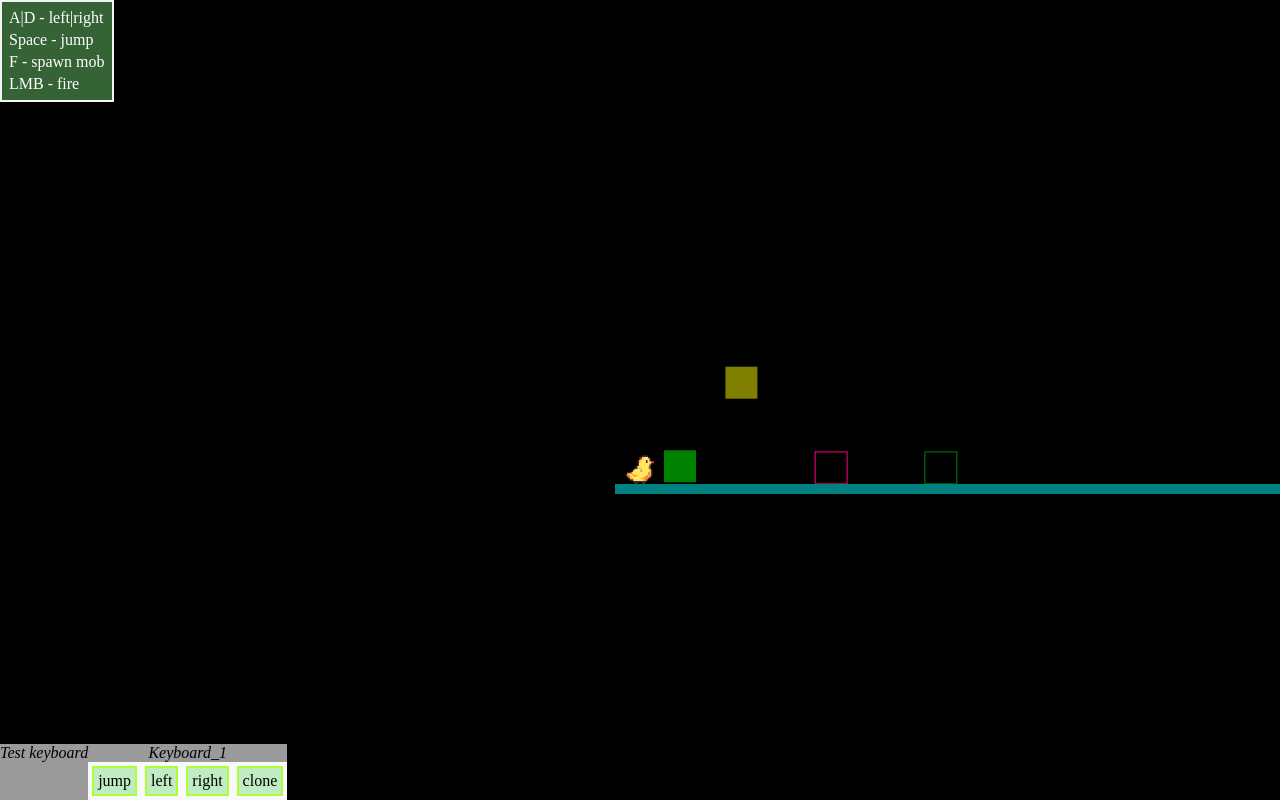
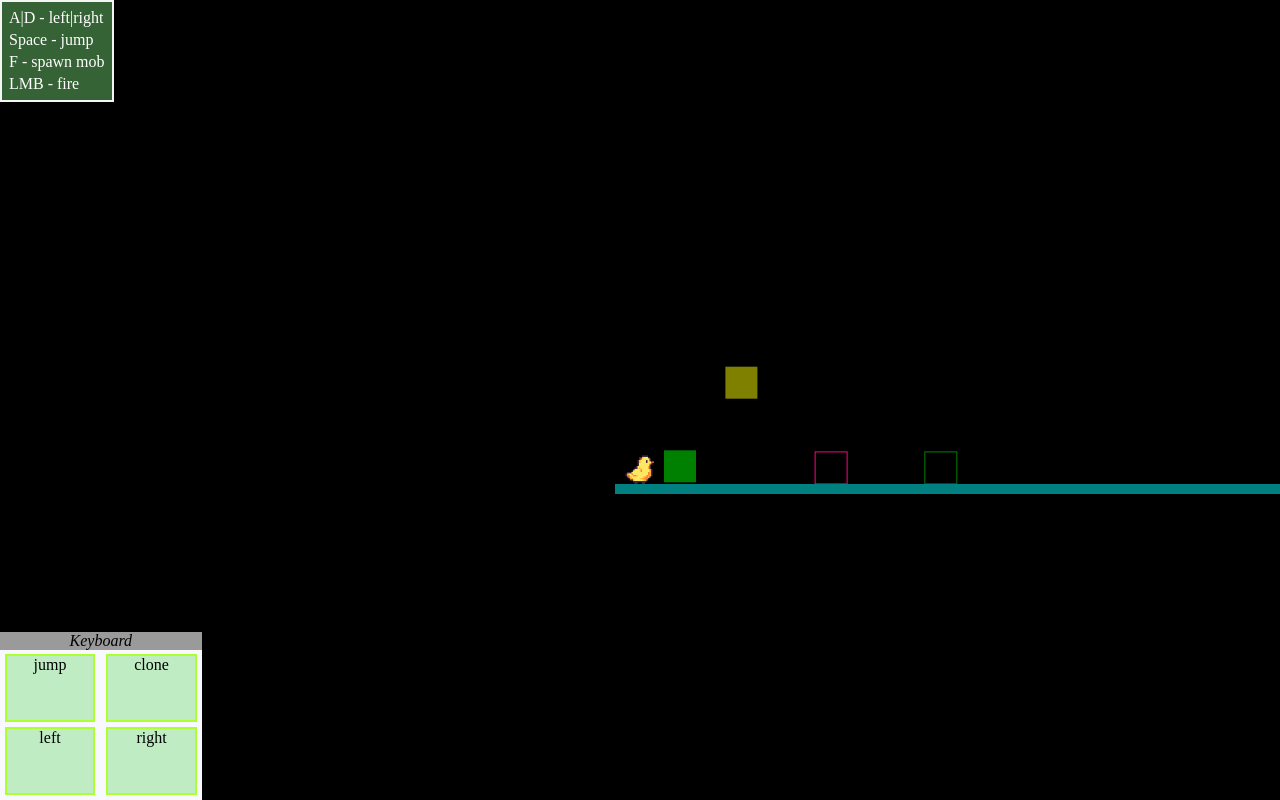
Before and after one commit to RobolabGs2/test-io, a website: page index.html in a window 1280 px wide. Drawn offline with Linux system fonts and the light colour scheme.

Commit message:
Keyboard style and touch events

```diff
--- a/index.html
+++ b/index.html
@@ -36,9 +36,6 @@
             </section>
         </header>
         <section id="keyboard">
-            <div class="keyboard">
-                <header>Test keyboard</header>
-            </div>
         </section>
         <section id="camera">
             <canvas id="main"></canvas>
--- a/static/css/style.css
+++ b/static/css/style.css
@@ -27,6 +27,10 @@ canvas {
 body {
     height: 100vh;
     border: 0;
+    -moz-user-select: none;
+    -khtml-user-select: none;
+    -webkit-user-select: none;
+    user-select: none;
 }
 
 .disable {
@@ -53,6 +57,11 @@ body {
 .keys {
     background-color: ghostwhite;
     display: flex;
+    width: 12em;
+    flex-direction: row;
+    justify-content: space-between;
+    flex-wrap: wrap;
+    padding: 0 0.3em 0.3em 0.3em;
 }
 
 .keyboard > header {
@@ -64,6 +73,7 @@ body {
     border: 2px solid greenyellow;
     background-color: var(--background);
     text-align: center;
-    margin: 4px;
-    padding: 4px;
+    width: 45%;
+    margin-top: 0.3em;
+    height: 4em;
 }
--- a/static/js/input.js
+++ b/static/js/input.js
@@ -3,13 +3,13 @@ var Actions;
 (function (Actions) {
     Actions[Actions["wtf"] = 0] = "wtf";
     Actions[Actions["jump"] = 1] = "jump";
-    Actions[Actions["left"] = 2] = "left";
-    Actions[Actions["right"] = 3] = "right";
-    Actions[Actions["up"] = 4] = "up";
-    Actions[Actions["down"] = 5] = "down";
-    Actions[Actions["clone"] = 6] = "clone";
-    Actions[Actions["zoom"] = 7] = "zoom";
-    Actions[Actions["unzoom"] = 8] = "unzoom";
+    Actions[Actions["up"] = 2] = "up";
+    Actions[Actions["down"] = 3] = "down";
+    Actions[Actions["clone"] = 4] = "clone";
+    Actions[Actions["zoom"] = 5] = "zoom";
+    Actions[Actions["unzoom"] = 6] = "unzoom";
+    Actions[Actions["left"] = 7] = "left";
+    Actions[Actions["right"] = 8] = "right";
     Actions[Actions["COUNT"] = 9] = "COUNT";
 })(Actions || (Actions = {}));
 class InputDevices {
@@ -21,7 +21,7 @@ class InputDevices {
         this.keyboard = new Keyboard();
         let html = document.createElement('div');
         html.classList.add('keyboard');
-        html.innerHTML = `<header>${"Keyboard_1"}</header>`;
+        html.innerHTML = `<header>${"Keyboard"}</header>`;
         let keys = document.createElement('section');
         keys.classList.add('keys');
         html.appendChild(keys);
@@ -37,7 +37,15 @@ class InputDevices {
                 ev.preventDefault();
                 this.keyboard.set(keyCode, KeyState.Down);
             });
+            key.addEventListener('touchstart', (ev) => {
+                ev.preventDefault();
+                this.keyboard.set(keyCode, KeyState.Down);
+            });
             key.addEventListener('mouseup', (ev) => {
+                ev.preventDefault();
+                this.keyboard.set(keyCode, KeyState.Up);
+            });
+            key.addEventListener('touchend', (ev) => {
                 ev.preventDefault();
                 this.keyboard.set(keyCode, KeyState.Up);
             });
--- a/static/js/physics.js
+++ b/static/js/physics.js
@@ -1,23 +1,3 @@
-"use strict";
-class CollisionPair {
-    constructor(b1, b2, time, vector) {
-        if (b2 && time && vector) {
-            this.b1 = b1;
-            this.b2 = b2;
-            this.time = time;
-            this.vector = vector;
-        }
-        else {
-            this.b1 = b1;
-            this.b2 = b1;
-            this.time = Infinity;
-            this.vector = new Point({});
-        }
-        this.tag1 = -1;
-        this.tag2 = -1;
-    }
-}
-
 "use strict";
 class Body {
     get time() { return this.collision.time; }
@@ -475,6 +455,26 @@ class Collision {
 }
 
 "use strict";
+class CollisionPair {
+    constructor(b1, b2, time, vector) {
+        if (b2 && time && vector) {
+            this.b1 = b1;
+            this.b2 = b2;
+            this.time = time;
+            this.vector = vector;
+        }
+        else {
+            this.b1 = b1;
+            this.b2 = b1;
+            this.time = Infinity;
+            this.vector = new Point({});
+        }
+        this.tag1 = -1;
+        this.tag2 = -1;
+    }
+}
+
+"use strict";
 class impact {
     static mean(a, b) {
         return Math.sqrt(a * b);
```
Also changed, not shown: src/input/inputDevices.ts (+10 -2 lines).
